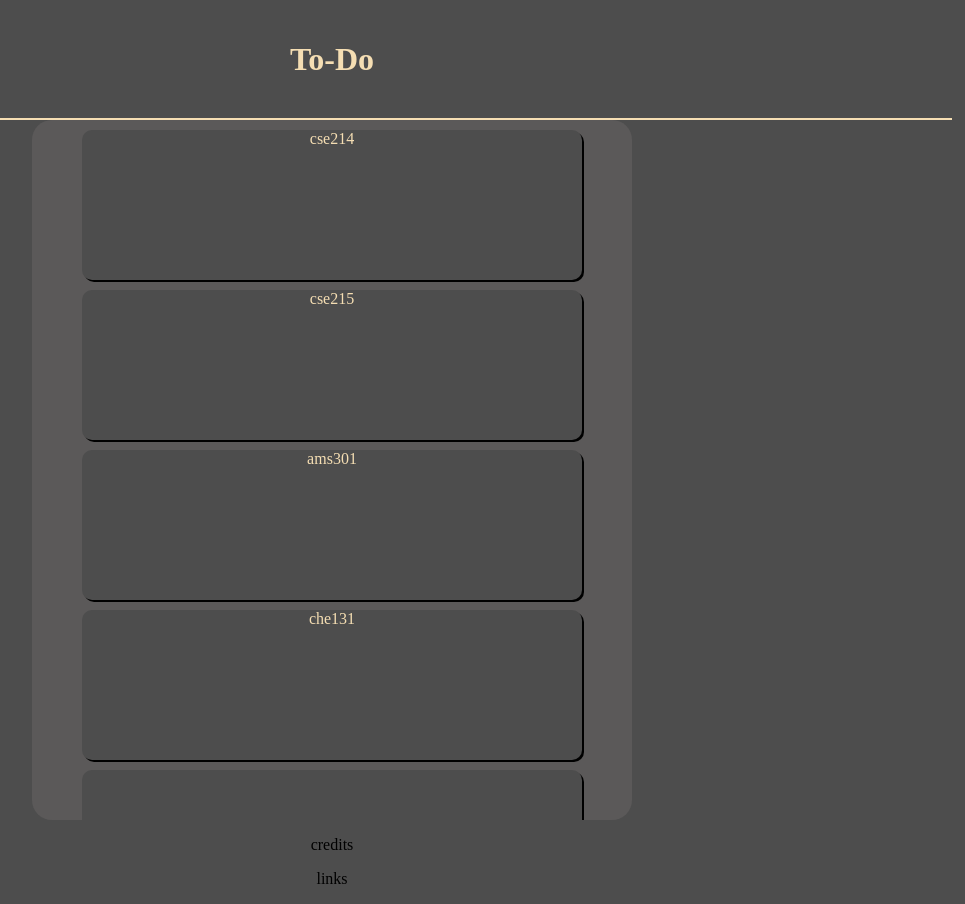
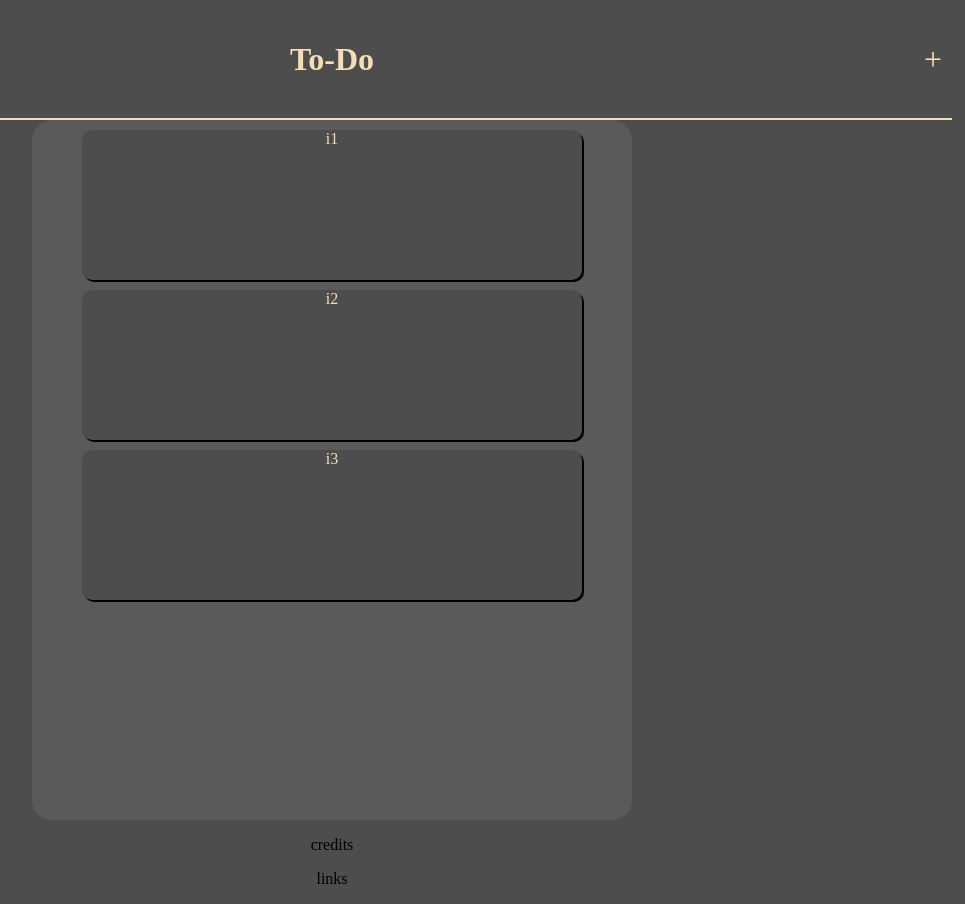
Before and after one commit to taztheprogrammer/TodoApp, a plain HTML site: page index.html in a window 1280 px wide. Shown: the whole page, without its empty margins (308-1273 px from the left). Drawn offline with Linux system fonts and the light colour scheme.

Commit message:
Utilized simple JS for loop to add elements to dom

```diff
--- a/index.html
+++ b/index.html
@@ -9,22 +9,10 @@
 <body>
     <header>
         <h1> To-Do </h1>
+        <span id="add">+</span>
     </header>
     <main id = itemHolder>
-        <div class="item" id="i1">
-        </div>
-        <div class="item" id="i2">
-        </div>
-        <div class="item" id="i3">
-        </div>
-        <div class="item" id="i4">
-        </div>
-    </div>
-    <div class="item" id="i4">
-    </div>
-</div>
-<div class="item" id="i4">
-</div>
+
     </main>
     <footer>
         <p>credits</p>
--- a/script.js
+++ b/script.js
@@ -1,20 +1,38 @@
-const i1 = document.getElementById("i1");
-const i2 = document.getElementById("i2");
-const i3 = document.getElementById("i3");
-const i4 = document.getElementById("i4");
+// const i1 = document.getElementById("i1");
+// const i2 = document.getElementById("i2");
+// const i3 = document.getElementById("i3");
+// const i4 = document.getElementById("i4");
 
-function Class(name) {
-    this.name = name;
+// function Class(name) {
+//     this.name = name;
+// }
+
+// const c1 = new Class("cse214");
+// const c2 = new Class("cse215");
+// const c3 = new Class("ams301");
+// const c4 = new Class("che131");
+
+// const items = [i1, i2, i3, i4]
+// const classes = [c1, c2, c3, c4]
+
+// for (let i = 0; i < 4; i++) {
+//     items[i].innerHTML = classes[i].name;
+// }
+
+
+
+
+const itemholder = document.getElementById('itemHolder');
+const items = ['i1', 'i2', 'i3'];
+
+
+function render() {
+    for(let num = 0; num < items.length; num++) {
+        const item = document.createElement('div');
+        item.classList.add('item');
+        item.innerHTML = items[num];
+        itemholder.appendChild(item);
+    }
 }
 
-const c1 = new Class("cse214");
-const c2 = new Class("cse215");
-const c3 = new Class("ams301");
-const c4 = new Class("che131");
-
-const items = [i1, i2, i3, i4]
-const classes = [c1, c2, c3, c4]
-
-for (let i = 0; i < 4; i++) {
-    items[i].innerHTML = classes[i].name;
-}
+render();
--- a/style.css
+++ b/style.css
@@ -19,6 +19,18 @@ header {
     justify-content: center;
 }
 
+#add {
+    position: absolute;
+    right: 20px;
+    font-size: 32px;
+    padding: 10px;
+}
+
+#add:hover {
+    color: black;
+    cursor: pointer;
+    background-color: wheat;
+}
 #itemHolder {
     padding: 10px;
     display: flex;
```
